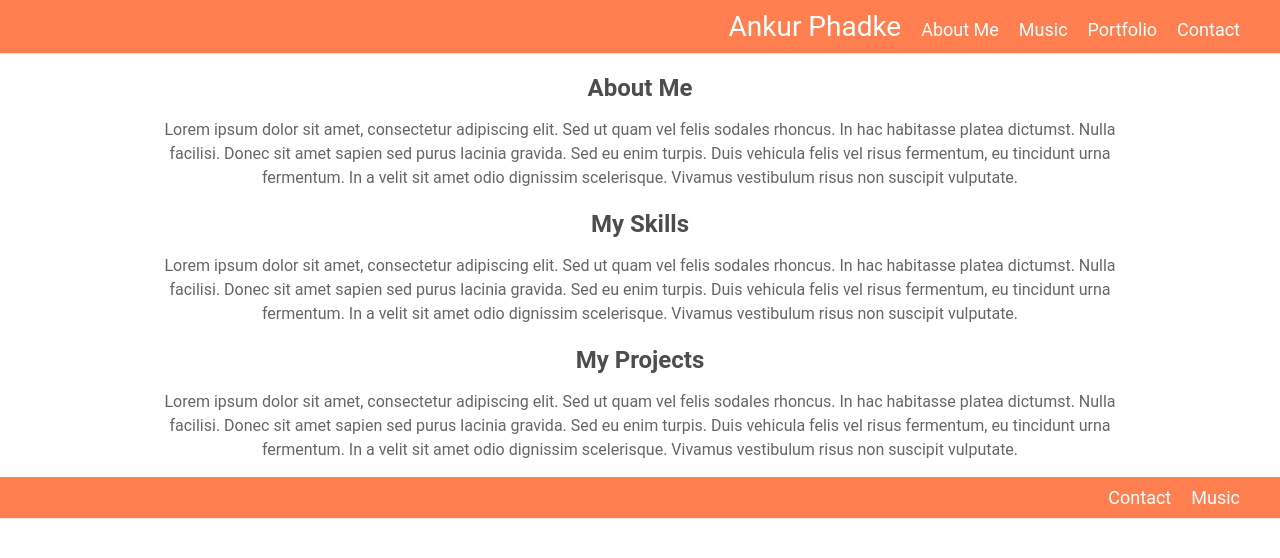
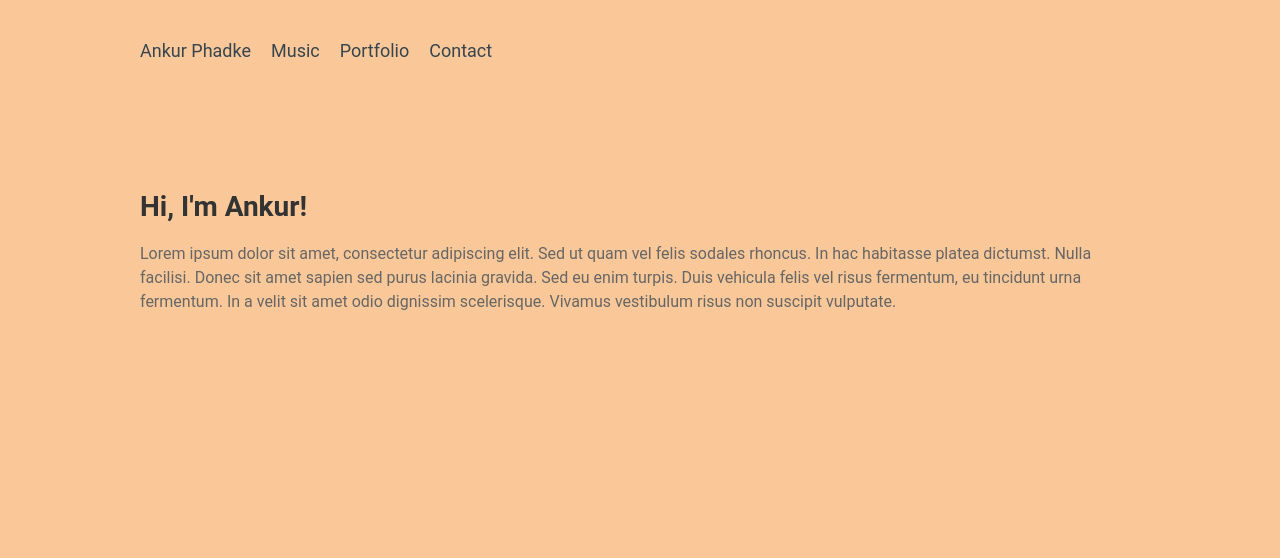
Before and after one commit to ankurphadke/my-website, a React (Create React App) app: page / in a window 1280 px wide. Shown: the top 558 px of the page. Built offline with nearby package versions, Linux system fonts and the light colour scheme.

Commit message:
Add home page design

```diff
--- a/src/App.css
+++ b/src/App.css
@@ -1,33 +1,31 @@
+.App {
+  background-color: #FAC898;
+  height: 100vh;
+  width: 100vw;
+}
+
 .AppHeader {
-  background-color: #FF7F50;
   font-family: 'Roboto', sans-serif;
   /* max-width: 1000px; */
   margin-left: auto;
   margin-right: auto;
+  padding-top: 30px;
   text-align: center;
 }
 
 .AppBody {
+  color: #36454F;
   font-family: 'Roboto', sans-serif;
   max-width: 1000px;
   margin-left: auto;
   margin-right: auto;
-  text-align: center;
+  text-align: left;
 }
 
-.AppFooter {
-  background-color: #FF7F50;
-  font-family: 'Roboto', sans-serif;
-  /* max-width: 1000px; */
-  margin-left: auto;
-  margin-right: auto;
-  text-align: center;
-}
-
-h2 {
-  color: #4d4d4d;
-  font-size: 24px;
-  margin-bottom: 10px;
+.Welcome .Name {
+  color: #333;
+  font-size: 28px;
+  margin-right: 20px;
 }
 
 p {
@@ -38,24 +36,27 @@ p {
 }
 
 .Navbar {
-  border-bottom: 1px solid #e5e5e5;
+  margin-left: auto;
+  margin-right: auto;
+  max-width: 1000px;
   padding: 10px 20px;
-  text-align: right;
+  text-align: left;
 }
 
 .Name{
-  color: white;
+  color: black;
   font-size: 28px;
   margin-right: 20px;
+  padding-top: 100px;
 }
 
 .NavLink {
-  color: white;
+  color: #36454F;
   font-size: 18px;
   margin-right: 20px;
   text-decoration: none;
 }
 
 .Navbar a:hover {
-  color: #FF4500;
+  color: #E35335;
 }
--- a/src/App.js
+++ b/src/App.js
@@ -4,7 +4,6 @@ import { BrowserView } from "react-device-detect";
 
 import CompNavbar from './components/Navbar';
 import CompWelcome from './components/Welcome';
-import CompFooter from './components/Footer';
 
 function App() {
   return (
@@ -15,10 +14,6 @@ function App() {
       <div className="AppBody">
         <CompWelcome />
       </div>
-      <div className="AppFooter">
-        <CompFooter />
-      </div>
-
     </div>
   );
 }
--- a/src/components/Footer.js
+++ /dev/null
@@ -1,14 +0,0 @@
-import { Nav, Navbar } from 'react-bootstrap';
-
-function CompFooter() {
-  return (
-    <Navbar className="Navbar">
-      <Nav id="basic-navbar-nav">
-        <Nav.Link className="NavLink" href="/about">Contact</Nav.Link>
-        <Nav.Link className="NavLink" href="/music">Music</Nav.Link>
-      </Nav>
-    </Navbar>
-  );
-}
-
-export default CompFooter;
--- a/src/components/Navbar.js
+++ b/src/components/Navbar.js
@@ -3,9 +3,8 @@ import { Nav, Navbar } from 'react-bootstrap';
 function CompNavbar() {
   return (
     <Navbar className="Navbar">
-      <Nav id="basic-navbar-nav">
-        <a className="Name">Ankur Phadke</a>
-        <Nav.Link className="NavLink" href="/about">About Me</Nav.Link>
+      <Nav>
+        <Nav.Link className="NavLink" href="/about">Ankur Phadke</Nav.Link>
         <Nav.Link className="NavLink" href="/music">Music</Nav.Link>
         <Nav.Link className="NavLink" href="/portfolio">Portfolio</Nav.Link>
         <Nav.Link className="NavLink" href="/contact">Contact</Nav.Link>
--- a/src/components/Welcome.js
+++ b/src/components/Welcome.js
@@ -1,15 +1,8 @@
 function CompWelcome() {
   return (
     <div className="Welcome">
-      <h2>About Me</h2>
-      <p>
-        Lorem ipsum dolor sit amet, consectetur adipiscing elit. Sed ut quam vel felis sodales rhoncus. In hac habitasse platea dictumst. Nulla facilisi. Donec sit amet sapien sed purus lacinia gravida. Sed eu enim turpis. Duis vehicula felis vel risus fermentum, eu tincidunt urna fermentum. In a velit sit amet odio dignissim scelerisque. Vivamus vestibulum risus non suscipit vulputate.
-      </p>
-      <h2>My Skills</h2>
-      <p>
-        Lorem ipsum dolor sit amet, consectetur adipiscing elit. Sed ut quam vel felis sodales rhoncus. In hac habitasse platea dictumst. Nulla facilisi. Donec sit amet sapien sed purus lacinia gravida. Sed eu enim turpis. Duis vehicula felis vel risus fermentum, eu tincidunt urna fermentum. In a velit sit amet odio dignissim scelerisque. Vivamus vestibulum risus non suscipit vulputate.
-      </p>
-      <h2>My Projects</h2>
+
+      <h1 className="Name">Hi, I'm Ankur!</h1>
       <p>
         Lorem ipsum dolor sit amet, consectetur adipiscing elit. Sed ut quam vel felis sodales rhoncus. In hac habitasse platea dictumst. Nulla facilisi. Donec sit amet sapien sed purus lacinia gravida. Sed eu enim turpis. Duis vehicula felis vel risus fermentum, eu tincidunt urna fermentum. In a velit sit amet odio dignissim scelerisque. Vivamus vestibulum risus non suscipit vulputate.
       </p>
```
